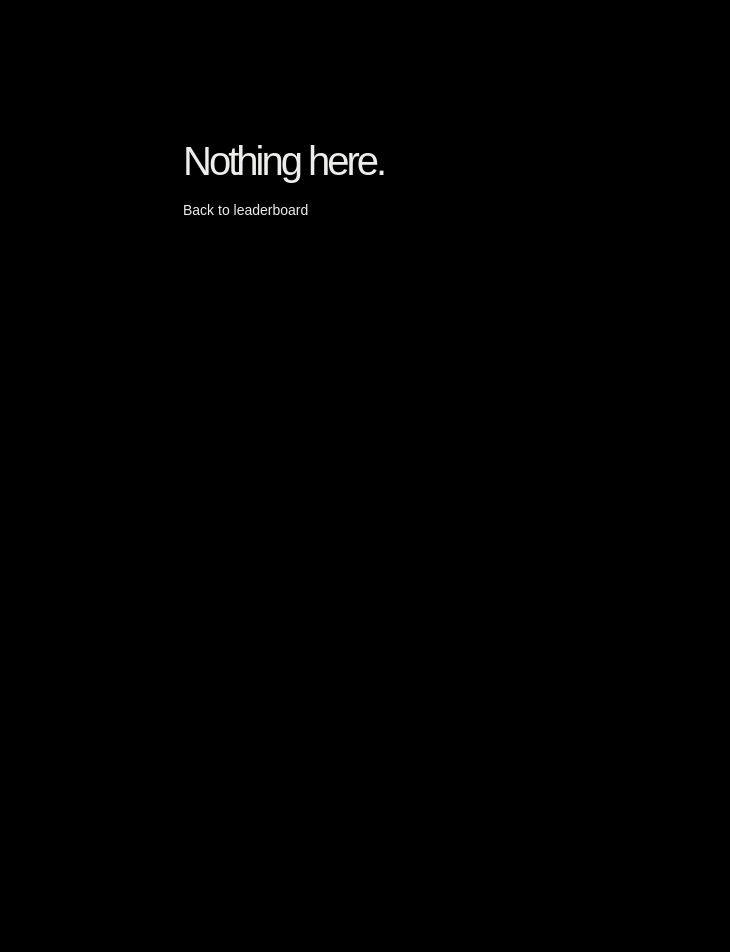
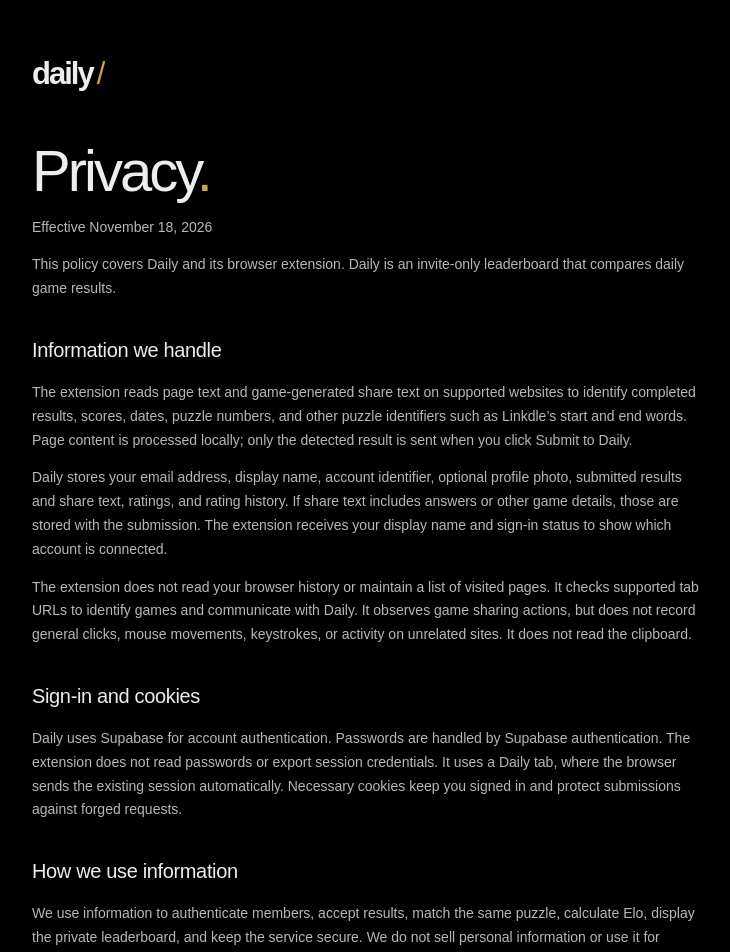
Before and after one commit to KeshavSree/daily-games-leaderboard, a Next.js app: page /privacy in a window 1280 px wide. Before the commit this address had no page. Shown: the top 952 px of the page, without its empty margins (272-1002 px from the left). Before the commit the page ends 800 px from the top, so only its background shows below. Built offline with nearby package versions, Linux system fonts and the light colour scheme.

Commit message:
Publish Daily privacy policy

```diff
--- a/app/globals.css
+++ b/app/globals.css
@@ -997,3 +997,9 @@ input::file-selector-button {
 
 .extension-content { border-top: 1px solid var(--line); padding-top: 24px; }
 .extension-content p { margin-top: 24px; }
+
+.privacy-page { max-width: 720px; margin: 0 auto; padding: 48px 24px; line-height: 1.7; }
+.privacy-page h1 { margin: 40px 0 12px; }
+.privacy-page h2 { font-size: 20px; margin: 32px 0 12px; }
+.privacy-page p { color: #b8b8b2; margin: 14px 0; }
+.privacy-footer { padding: 28px 0; font-size: 12px; color: var(--muted); }
--- /dev/null
+++ b/app/privacy/page.tsx
@@ -0,0 +1,107 @@
+import Link from "next/link";
+export const metadata = { title: "Privacy · Daily/" };
+export default function Privacy() {
+  return (
+    <main className="privacy-page">
+      <Link href="/" className="wordmark">
+        daily<span>/</span>
+      </Link>
+      <h1>
+        Privacy<span className="heading-period">.</span>
+      </h1>
+      <p className="muted">Effective November 18, 2026</p>
+      <p>
+        This policy covers Daily and its browser extension. Daily is an
+        invite-only leaderboard that compares daily game results.
+      </p>
+      <h2>Information we handle</h2>
+      <p>
+        The extension reads page text and game-generated share text on supported
+        websites to identify completed results, scores, dates, puzzle numbers,
+        and other puzzle identifiers such as Linkdle’s start and end words. Page
+        content is processed locally; only the detected result is sent when you
+        click Submit to Daily.
+      </p>
+      <p>
+        Daily stores your email address, display name, account identifier,
+        optional profile photo, submitted results and share text, ratings, and
+        rating history. If share text includes answers or other game details,
+        those are stored with the submission. The extension receives your
+        display name and sign-in status to show which account is connected.
+      </p>
+      <p>
+        The extension does not read your browser history or maintain a list of
+        visited pages. It checks supported tab URLs to identify games and
+        communicate with Daily. It observes game sharing actions, but does not
+        record general clicks, mouse movements, keystrokes, or activity on
+        unrelated sites. It does not read the clipboard.
+      </p>
+      <h2>Sign-in and cookies</h2>
+      <p>
+        Daily uses Supabase for account authentication. Passwords are handled by
+        Supabase authentication. The extension does not read passwords or export
+        session credentials. It uses a Daily tab, where the browser sends the
+        existing session automatically. Necessary cookies keep you signed in and
+        protect submissions against forged requests.
+      </p>
+      <h2>How we use information</h2>
+      <p>
+        We use information to authenticate members, accept results, match the
+        same puzzle, calculate Elo, display the private leaderboard, and keep
+        the service secure. We do not sell personal information or use it for
+        advertising, profiling, or unrelated purposes.
+      </p>
+      <h2>Who can see it</h2>
+      <p>
+        Other authorized leaderboard members can see your display name, photo if
+        provided, scores, and ratings. Raw share text is not displayed to other
+        members. The operator can access stored information to administer the
+        service.
+      </p>
+      <p>
+        Vercel hosts Daily; Supabase provides its database, authentication, and
+        photo storage. These providers process information on our behalf.
+        Requests also expose ordinary technical information, including IP
+        addresses, request times, and browser information, to our infrastructure
+        providers, which may retain operational and security logs. The extension
+        contains no advertising or analytics SDK.
+      </p>
+      <p>
+        Information may also be disclosed where legally required or necessary to
+        investigate abuse and protect the service.
+      </p>
+      <h2>Retention and your choices</h2>
+      <p>
+        Account and game records are retained while the service operates to
+        preserve leaderboard history. Scores cannot be edited through the app.
+        You can request access, correction, or deletion by contacting the
+        leaderboard owner. Deletion requests may require identity verification;
+        backups may remain until the provider’s retention period ends.
+      </p>
+      <p>
+        You can stop extension access by disabling or uninstalling it, or
+        changing its site permissions. This does not delete results already
+        submitted. You can also use Daily’s paste form without the extension.
+      </p>
+      <h2>Security</h2>
+      <p>
+        Data is transmitted over HTTPS. Private tables are accessed through
+        authenticated server operations. No system can guarantee complete
+        security.
+      </p>
+      <h2>Limited use</h2>
+      <p>
+        Daily’s use and transfer of information follows the Chrome Web Store
+        User Data Policy, including its Limited Use requirements. Information is
+        used only for the extension’s stated functionality and is not sold, used
+        for advertising, or transferred for unrelated purposes.
+      </p>
+      <h2>Contact and changes</h2>
+      <p>
+        For privacy requests, contact the leaderboard owner through the person
+        who invited you. Updates to this policy will appear here with a revised
+        effective date.
+      </p>
+    </main>
+  );
+}
--- a/components/dashboard.tsx
+++ b/components/dashboard.tsx
@@ -566,6 +566,9 @@ export default function Dashboard({
           </section>
         )}
       </main>
+      <footer className="privacy-footer">
+        <a href="/privacy">Privacy</a>
+      </footer>
       {modal === "profile" && (
         <Modal title="Your profile" close={() => setModal(null)}>
           <form
```
